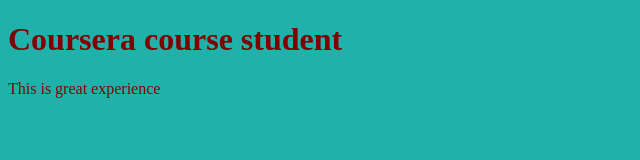
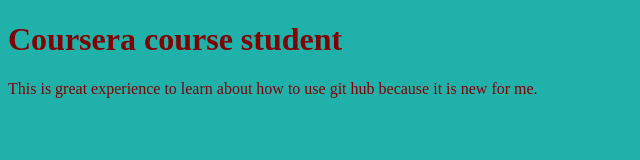
Before and after one commit to Abhi-kant/coursera-course, a plain HTML site: page index.html in a window 1280 px wide. Shown: the whole page, without its empty margins (0-640 px from the left). Drawn offline with Linux system fonts and the light colour scheme.

Commit message:
Next version of web file

```diff
--- a/index.html
+++ b/index.html
@@ -7,7 +7,7 @@
     <body>
         <h1>Coursera course student</h1>
         <p>
-            This is great experience
+            This is great experience to learn about how to use git hub because it is new for me.
         </p>
     </body>
 </html>
```
